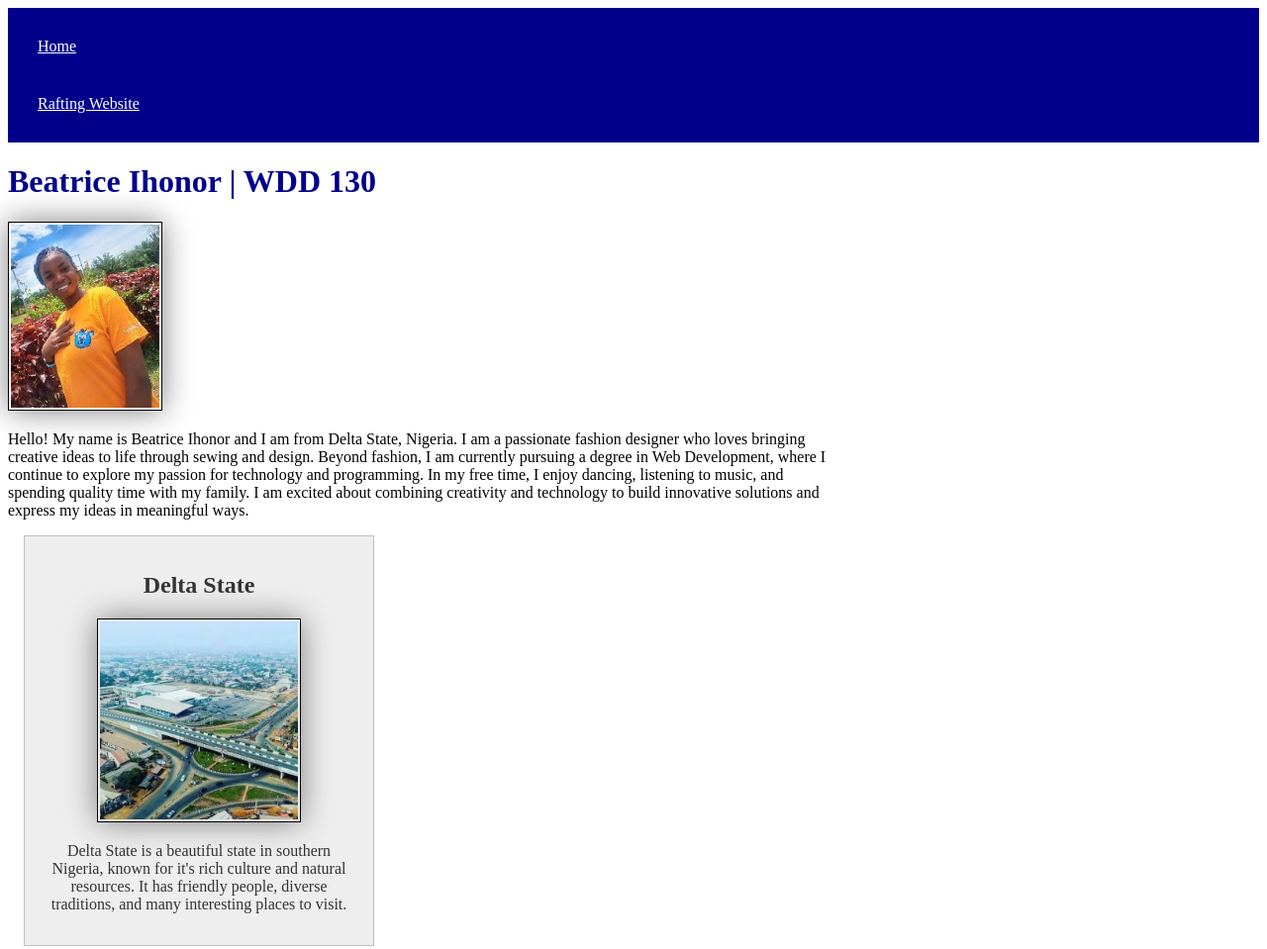
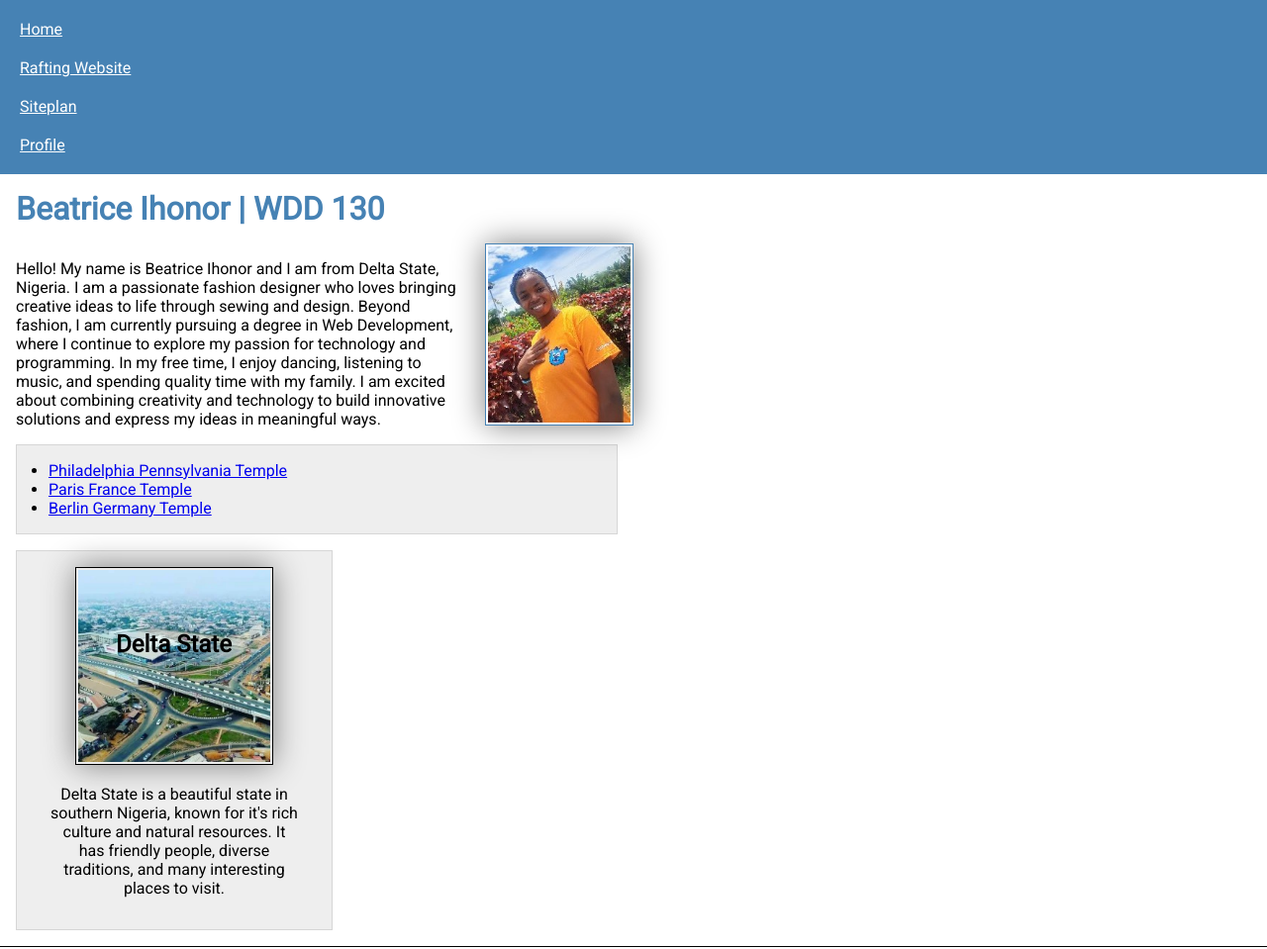
Before and after one commit to beatriceihonor/wdd130, a plain HTML site: page index.html in a window 1280 px wide. Shown: the top 959 px of the page at 99% size. Drawn offline with Linux system fonts and the light colour scheme.

Commit message:
updated index html

```diff
--- a/index.html
+++ b/index.html
@@ -1,3 +1,4 @@
+<!-- 13 November 2026 -->
 <!DOCTYPE html>
 <html lang="en">
 
@@ -8,6 +9,10 @@
     <meta name="description" content="A personal homepage introducing Beatrice Ihonor, her background, interests, and web development journey. ">
     <meta name="author" content="Beatrice Ihonor">
     <link rel="stylesheet" href="styles/styles.css">
+    <link rel="preconnect" href="https://fonts.googleapis.apis.com">
+    <link rel="preconnect" href="https://fonts.gstatic.com" crossorigin>
+    <link href ="https://fonts.googleapis.com/css2?
+    family=Roboto&display=swap" rel="stylesheet">
 </head>
 
 <body>
@@ -15,6 +20,10 @@
         <nav>
             <a href="#">Home</a>
             <a href="wwr/">Rafting Website</a>
+            <a href="wwr/site-plan-rafting.
+            html">Siteplan</a>
+            <a href="https://linkedin.
+            com">Profile</a>
         </nav>
 
     </header>
@@ -26,10 +35,25 @@
         <p>Hello! My name is Beatrice Ihonor and I am from Delta State, Nigeria. I am a passionate fashion designer who loves bringing creative ideas to life through sewing and design. Beyond fashion, I am currently pursuing a degree in Web Development, where I continue to explore my passion for technology and programming.
 
             In my free time, I enjoy dancing, listening to music, and spending quality time with my family. I am excited about combining creativity and technology to build innovative solutions and express my ideas in meaningful ways.</p>
-
+<ul class="box indent">
+    <li><a href="https://www.
+    churchofjesuschrist.org/temples/details/
+    philadelphia-pennsylvania-temple"
+         target="_blank">Philadelphia
+         Pennsylvania Temple</a></li>
+    <li><a href="https://www.
+    churchofjesuschrist.org/temples/details/
+    paris-france-temple"
+        target="_blank">Paris France Temple</
+        a></li>
+    <li><a href="https://www.
+    churchofjesuschrist.org/temples/details/
+    lima-peru-los-olivos-temple"
+    target="_blank">Berlin Germany Temple</a></li>
+</ul>
     </main>
 
-    <aside>
+    <aside class="box">
         <h2>Delta State</h2>
         <img src="images/delta-state.jpg" alt="Delta State city view">
         <p>
--- a/styles/styles.css
+++ b/styles/styles.css
@@ -1,22 +1,28 @@
-:root {
-    --color: #333;
-    --padding: 20px;
-    --width: 150px
+* {
+    margin: 0;
+    padding: 0;
+    box-sizing: border-box;
+}
+
+body {
+    font-size: 16px;
+    font-family: Roboto, Arial, sans-serif;
 }
 
 nav {
-    background-color: darkblue;
+    background-color: steelblue;
     padding: 10px;
 }
 
 nav a {
     color: white;
+    padding: 10px;
     display: block;
-    padding: 20px;
 }
 
 h1 {
-    color: darkblue;
+    color: steelblue;
+    padding: 1rem;
 }
 
 img {
@@ -27,22 +33,17 @@ img {
     box-shadow: 0 0 30px gray;
 }
 
-p {
-    padding: 0;
-}
+
 
 main {
-    max-width: 840px;
+    max-width: 640px;
+
 }
 
 aside {
-    width: 20rem;
-    margin: 1rem;
-    border: 1px solid rgb(0 0 0 / 0.2);
-    padding: 1rem;
-    background-color: #eee;
-    color: #333;
+    width: 20em;
     text-align: center;
+    position: relative;
 }
 
 aside img {
@@ -50,16 +51,42 @@ aside img {
     height: auto;
 }
 
+aside h2 {
+    position: absolute;
+    top: 80px;
+    left: 100px;
+}
+
 main img {
     width: 150px;
     height: auto;
-    border: 1px solid black;
+    border: 1px solid steelblue;
     padding: 2px;
     box-shadow: 0 0 30px gray;
+    float: right;
+    margin: 0 0 1rem 1rem;
+}
+
+p {
+    margin: 1rem;
 }
 
 footer {
-    margin-top: 15px;
+    margin-top: 1em;
     border-top: 1px solid #000;
     text-align: center;
 }
+
+
+/* Class Selector */
+.box {
+    margin: 1rem;
+    border: 1px solid rgba(0, 0, 0, .1);
+    padding: 1rem;
+    background-color: #eee;
+    color: #000
+}
+
+.indent {
+    padding-left: 2rem;
+}
```
